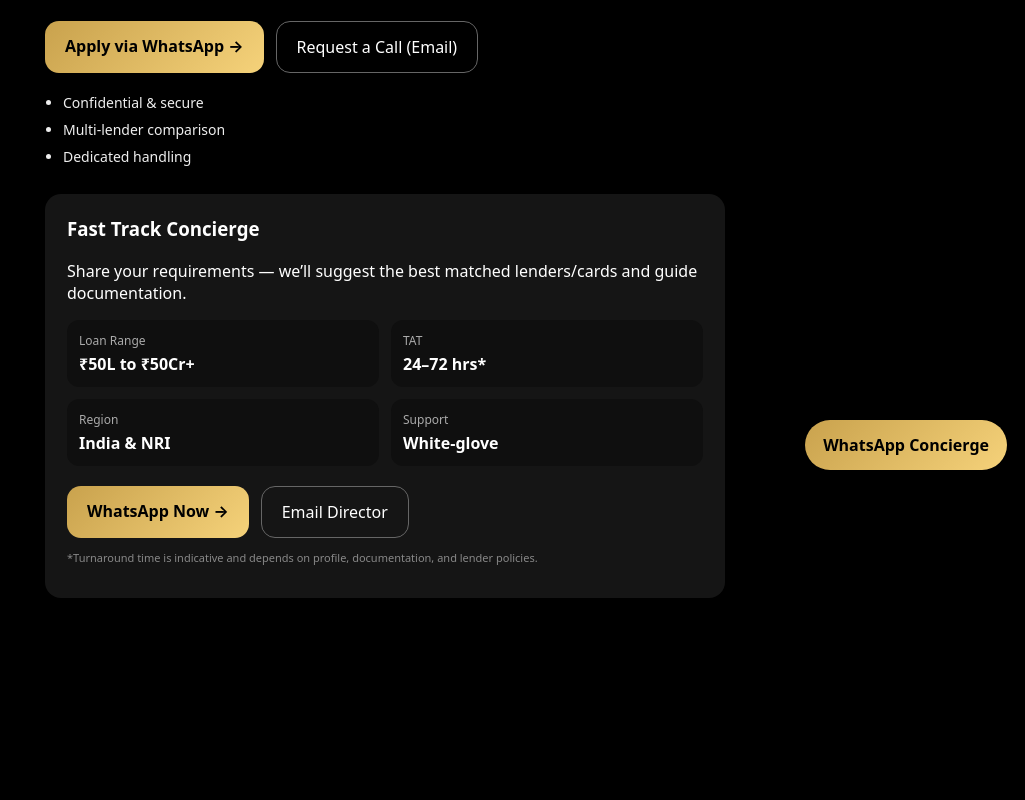
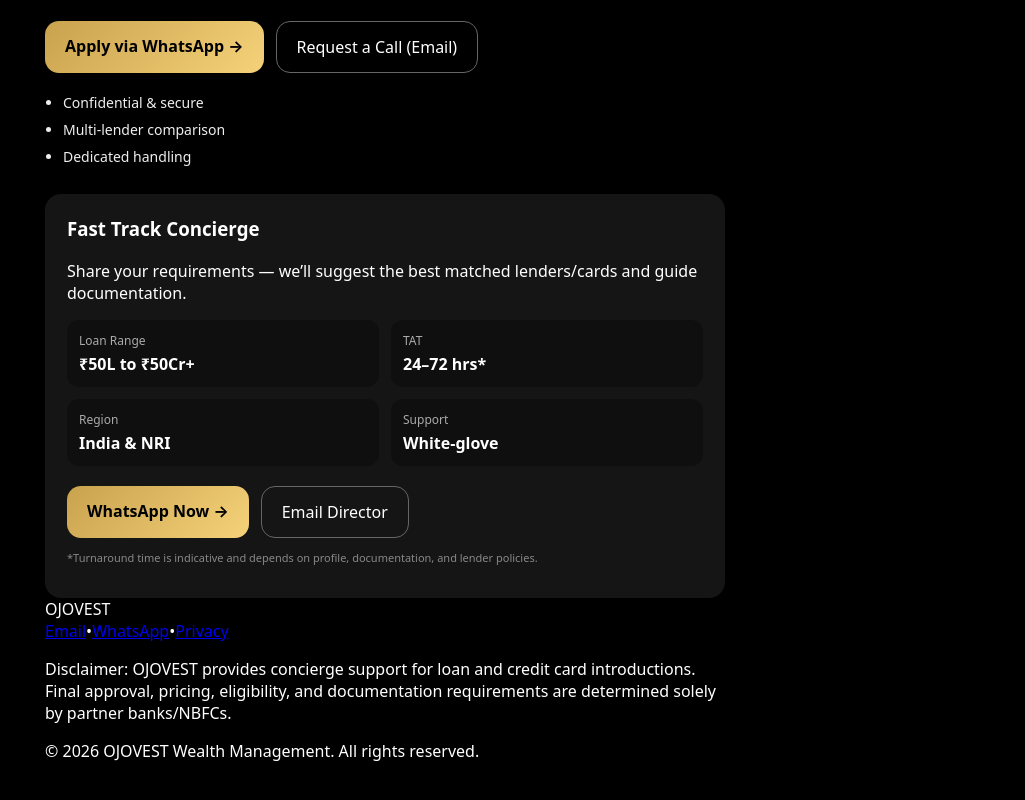
Before and after one commit to ojovest/ojovest, a Next.js app: page / in a window 1280 px wide. Shown: the part 312-1112 px from the top of the page, without its empty margins (255-1280 px from the left). Before the commit the page ends 950 px from the top, so only its background shows below. Built offline with nearby package versions, Linux system fonts and the light colour scheme.

Commit message:
Update page.js

```diff
--- a/app/page.js
+++ b/app/page.js
@@ -1,16 +1,14 @@
 export default function Home() {
   const whatsappHeaderLink =
     "https://wa.me/918651035362?text=Hi%20OJOVEST%2C%20I%20am%20interested%20in%20premium%20financing";
-
   const whatsappMainLink =
     "https://wa.me/918651035362?text=Hi%20OJOVEST%2C%20I%20am%20interested%20in%20Premium%20Loans%20%26%20Elite%20Credit%20Card%20Offers";
-
   const emailLink =
     "mailto:director@ojovest.com?subject=Premium%20Loans%20%26%20Elite%20Credit%20Cards%20Inquiry";
 
   return (
     <main className="container">
-      {/* ================= HEADER ================= */}
+      {/* ===== Header ===== */}
       <header className="header">
         <div className="headerLeft">
           <img
@@ -22,16 +20,16 @@
         </div>
 
         <a
+          className="header-cta"
           href={whatsappHeaderLink}
           target="_blank"
           rel="noreferrer"
-          className="header-cta"
         >
           WhatsApp Concierge →
         </a>
       </header>
 
-      {/* ================= HERO ================= */}
+      {/* ===== Hero ===== */}
       <h1 className="heroTitle">
         Premium Loans & <br />
         Elite Credit Card Offers
@@ -42,33 +40,32 @@
         approvals, premium terms, and white-glove assistance.
       </p>
 
-      {/* ================= CTA ================= */}
+      {/* ===== CTA Row ===== */}
       <div className="ctaRow">
         <a
+          className="cta"
           href={whatsappMainLink}
           target="_blank"
           rel="noreferrer"
-          className="cta"
         >
           Apply via WhatsApp →
         </a>
 
-        <a href={emailLink} className="ctaSecondary">
+        <a className="ctaSecondary" href={emailLink}>
           Request a Call (Email)
         </a>
       </div>
 
-      {/* ================= TRUST POINTS ================= */}
+      {/* ===== Trust Points ===== */}
       <ul className="trustList">
         <li>Confidential & secure</li>
         <li>Multi-lender comparison</li>
         <li>Dedicated handling</li>
       </ul>
 
-      {/* ================= INFO CARD ================= */}
+      {/* ===== Concierge Card ===== */}
       <div className="card">
         <h3>Fast Track Concierge</h3>
-
         <p>
           Share your requirements — we’ll suggest the best matched
           lenders/cards and guide documentation.
@@ -98,15 +95,15 @@
 
         <div className="cardActions">
           <a
+            className="cta"
             href={whatsappMainLink}
             target="_blank"
             rel="noreferrer"
-            className="cta"
           >
             WhatsApp Now →
           </a>
 
-          <a href={emailLink} className="ctaSecondary">
+          <a className="ctaSecondary" href={emailLink}>
             Email Director
           </a>
         </div>
@@ -117,16 +114,42 @@
         </p>
       </div>
 
-      {/* ================= FLOATING WHATSAPP BUTTON ================= */}
-      <a
-        href={whatsappMainLink}
-        target="_blank"
-        rel="noreferrer"
-        className="floatingWhatsapp"
-        aria-label="WhatsApp Concierge"
-      >
- WhatsApp Concierge
-      </a>
+      {/* ===== Footer ===== */}
+      <footer className="footer">
+        <div className="footerRow">
+          <div className="footerBrand">OJOVEST</div>
+
+          <div className="footerLinks">
+            <a href={emailLink} className="footerLink">
+              Email
+            </a>
+            <span className="footerDot">•</span>
+            <a
+              href={whatsappHeaderLink}
+              target="_blank"
+              rel="noreferrer"
+              className="footerLink"
+            >
+              WhatsApp
+            </a>
+            <span className="footerDot">•</span>
+            <a href="#privacy" className="footerLink">
+              Privacy
+            </a>
+          </div>
+        </div>
+
+        <p className="footerDisclaimer" id="privacy">
+          Disclaimer: OJOVEST provides concierge support for loan and credit card
+          introductions. Final approval, pricing, eligibility, and documentation
+          requirements are determined solely by partner banks/NBFCs.
+        </p>
+
+        <p className="footerCopyright">
+          © {new Date().getFullYear()} OJOVEST Wealth Management. All rights
+          reserved.
+        </p>
+      </footer>
     </main>
   );
 }
```
